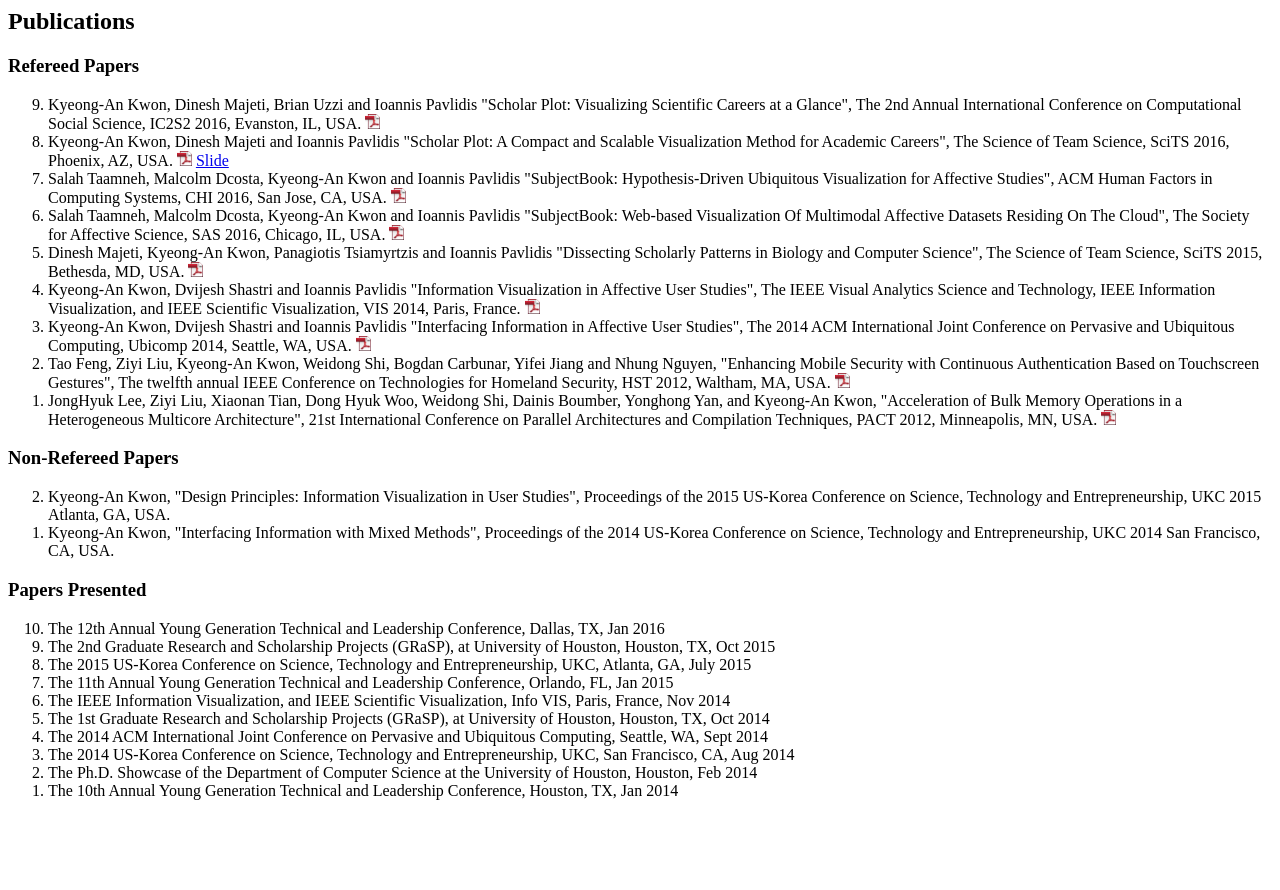
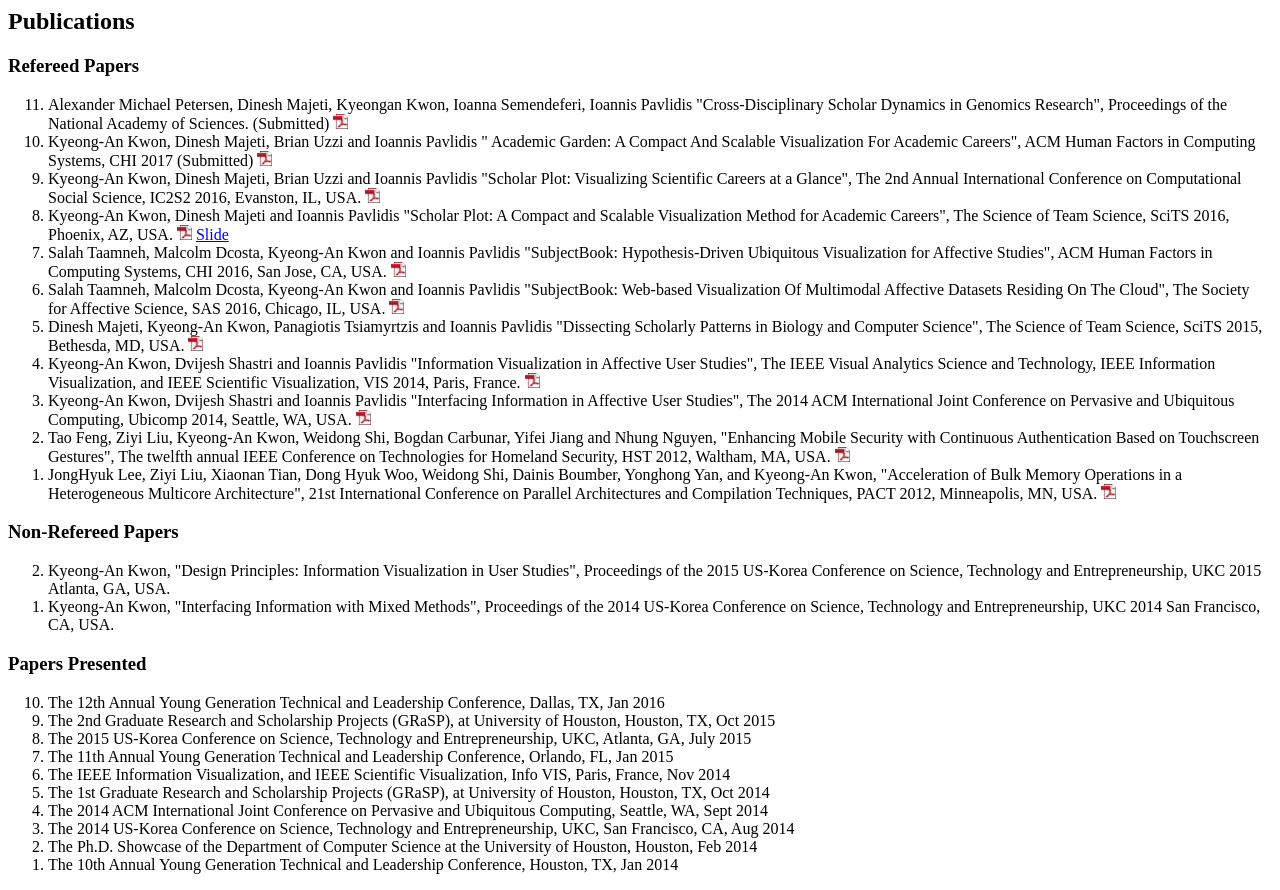
Before and after one commit to Kyeongan/www, a plain HTML site: page publications.html in a window 1280 px wide. Before the commit the page ends 816 px from the top, so only its background shows below. Drawn offline with Linux system fonts and the light colour scheme.

Commit message:
added two submiited papers

```diff
--- a/publications.html
+++ b/publications.html
@@ -4,6 +4,12 @@
 <h3>Refereed Papers</h3>
 <ol reversed>
 
+	<li>
+		Alexander Michael Petersen, Dinesh Majeti, <me>Kyeongan Kwon</me>, Ioanna Semendeferi, Ioannis Pavlidis "Cross-Disciplinary Scholar Dynamics in Genomics Research", Proceedings of the National Academy of Sciences. (Submitted) <a href="#" target="_blank"><img src="./images/pdficon_small.png" width="15"/></a>
+	</li>
+	<li>
+		<me>Kyeong-An Kwon</me>, Dinesh Majeti, Brian Uzzi and Ioannis Pavlidis " Academic Garden: A Compact And Scalable Visualization For Academic Careers", ACM Human Factors in Computing Systems, CHI 2017 (Submitted) <a href="#" target="_blank"><img src="./images/pdficon_small.png" width="15"/></a>
+	</li>
 	<li>
 		<me>Kyeong-An Kwon</me>, Dinesh Majeti, Brian Uzzi and Ioannis Pavlidis "Scholar Plot: Visualizing Scientific Careers at a Glance", The 2nd Annual International Conference on Computational Social Science, IC2S2 2016, Evanston, IL, USA. <a href="#" target="_blank"><img src="./images/pdficon_small.png" width="15"/></a>
 	</li>
```
